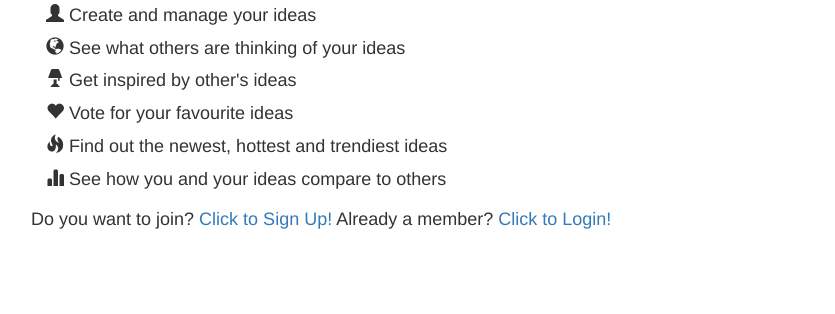
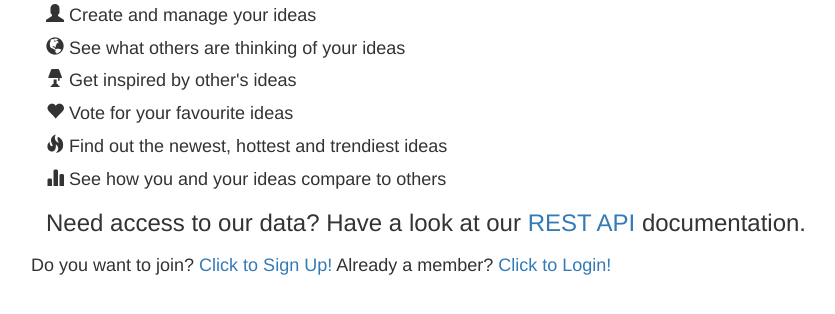
Before and after one commit to boceckts/ideahub, a Flask app: page / in a window 1280 px wide. Shown: the part 245-559 px from the top of the page, without its empty margins (39-874 px from the left). Run offline with Flask 2, Linux system fonts and the light colour scheme; some libraries are stand-ins or nearby versions.

Commit message:
Added rest api link to index page

```diff
--- a/app/templates/index.html
+++ b/app/templates/index.html
@@ -17,6 +17,8 @@
         </div>
         <div class="h4"><span class="glyphicon glyphicon-stats"></span> See how you and your ideas compare to others
         </div>
+        <div class="h3">Need access to our data? Have a look at our <a href="/api/v1/docs">REST API</a> documentation.
+        </div>
     </div>
     <div class="h4">
         Do you want to join?
```
